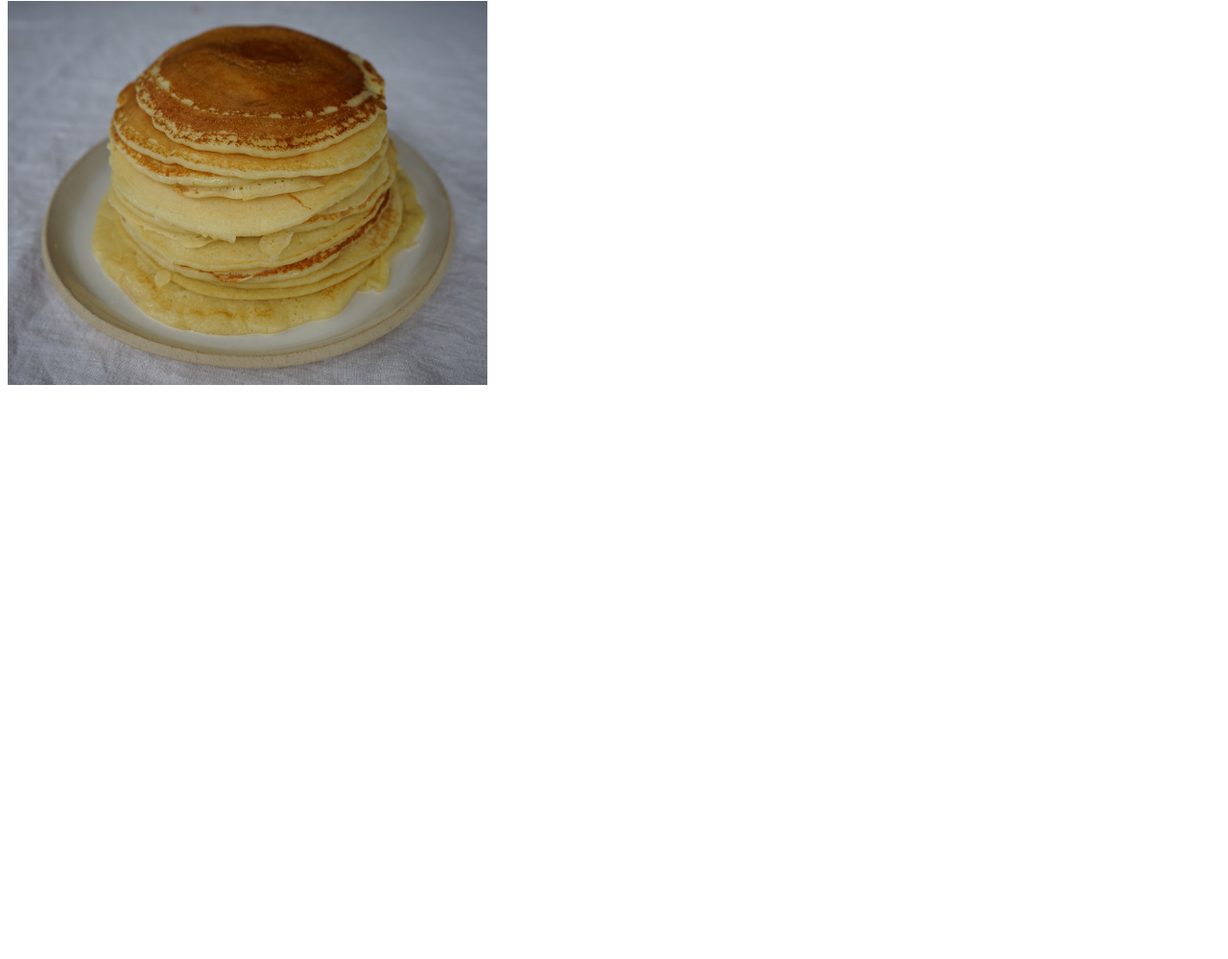
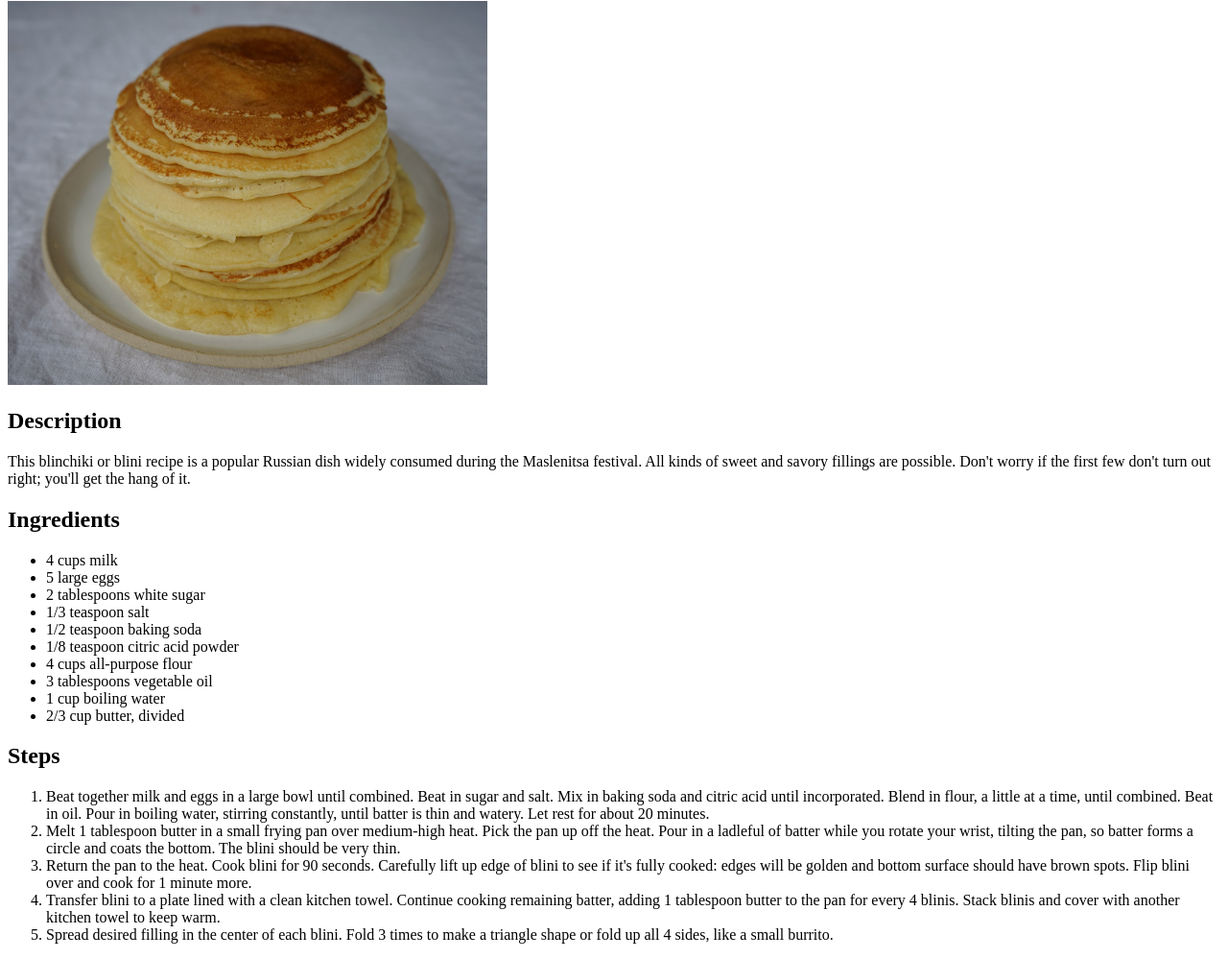
Before and after one commit to Yaroslav-by/odin-recipes, a plain HTML site: page recipes/blini.html in a window 1280 px wide. Shown: the part 79-1078 px from the top of the page at 96% size. Before the commit the page ends 800 px from the top, so only its background shows below. Drawn offline with Linux system fonts and the light colour scheme.

Commit message:
Finish the blini page. Add description and steps

```diff
--- a/recipes/blini.html
+++ b/recipes/blini.html
@@ -8,5 +8,51 @@
 <body>
     <h1>Blini</h1>
     <img src="../images/blini.jpeg" width="500" height="400" alt="Blini image">
+    <h2>Description</h2>
+    <p>
+        This blinchiki or blini recipe is a popular Russian dish widely consumed during the Maslenitsa
+        festival. All kinds of sweet and savory fillings are possible. Don't worry if the first few don't
+        turn out right; you'll get the hang of it.
+    </p>
+    <h2>Ingredients</h2>
+    <ul>
+        <li>4 cups milk</li>
+        <li>5 large eggs</li>
+        <li>2 tablespoons white sugar</li>
+        <li>1/3 teaspoon salt</li>
+        <li>1/2 teaspoon baking soda</li>
+        <li>1/8 teaspoon citric acid powder</li>
+        <li>4 cups all-purpose flour</li>
+        <li>3 tablespoons vegetable oil</li>
+        <li>1 cup boiling water</li>
+        <li>2/3 cup butter, divided</li>
+    </ul>
+    <h2>Steps</h2>
+    <ol>
+        <li>
+            Beat together milk and eggs in a large bowl until combined. Beat in sugar and salt. Mix in baking soda and
+            citric acid until incorporated. Blend in flour, a little at a time, until combined. Beat in oil.
+            Pour in boiling water, stirring constantly, until batter is thin and watery. Let rest for about 20 minutes.
+        </li>
+        <li>
+            Melt 1 tablespoon butter in a small frying pan over medium-high heat. Pick the pan up off the heat.
+            Pour in a ladleful of batter while you rotate your wrist, tilting the pan, so batter forms a circle and
+            coats the bottom. The blini should be very thin.
+        </li>
+        <li>
+            Return the pan to the heat. Cook blini for 90 seconds. Carefully lift up edge of blini to see if it's fully
+            cooked: edges will be golden and bottom surface should have brown spots. Flip blini over and cook
+            for 1 minute more.
+        </li>
+        <li>
+            Transfer blini to a plate lined with a clean kitchen towel. Continue cooking remaining batter, adding 1
+            tablespoon butter to the pan for every 4 blinis. Stack blinis and cover with another kitchen towel to
+            keep warm.
+        </li>
+        <li>
+            Spread desired filling in the center of each blini. Fold 3 times to make a triangle shape or fold up
+            all 4 sides, like a small burrito.
+        </li>
+    </ol>
 </body>
 </html>
```
Also changed, not shown: recipes/herring_under_a_fur_coat.html (+2 -0 lines).
